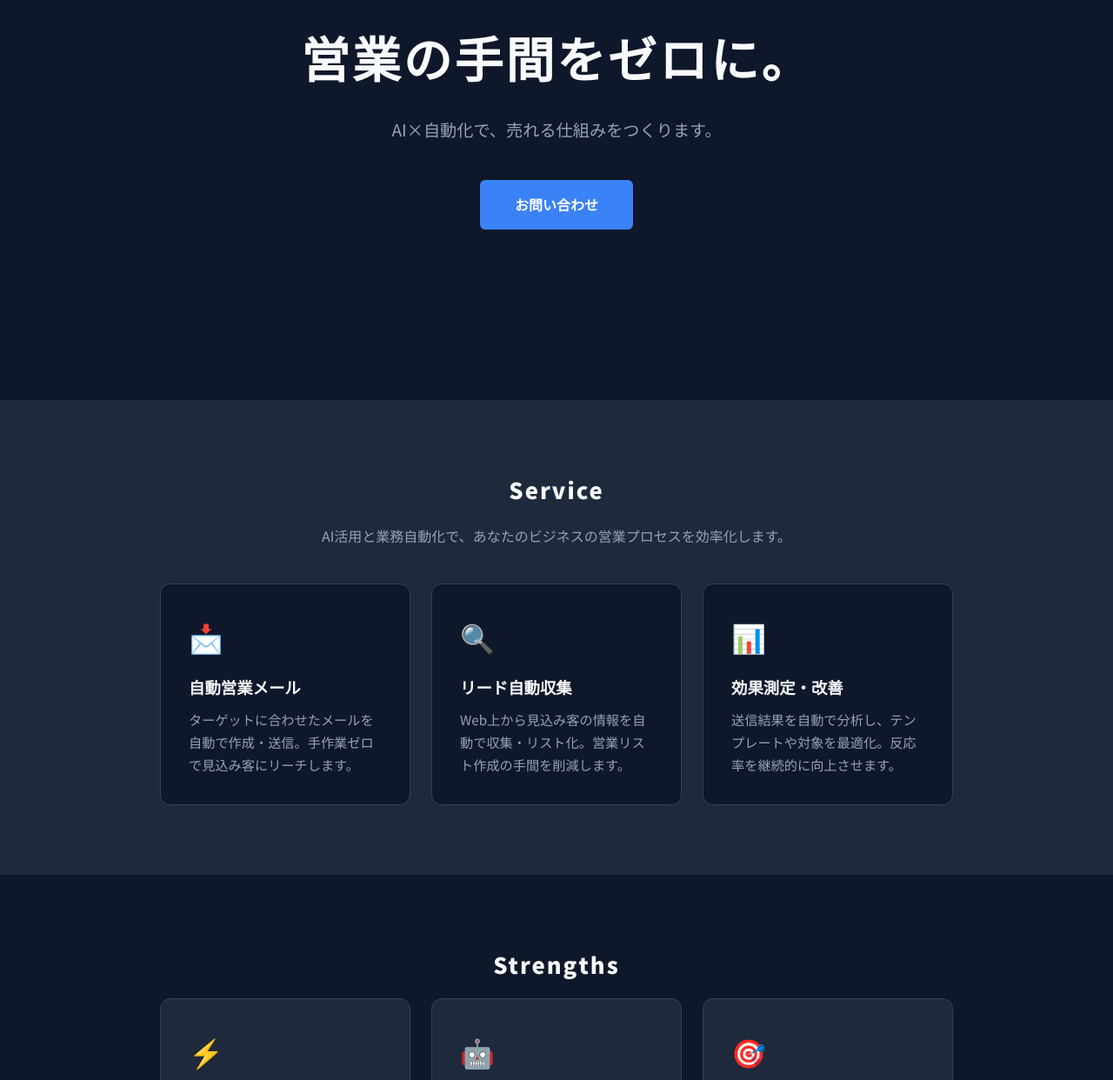
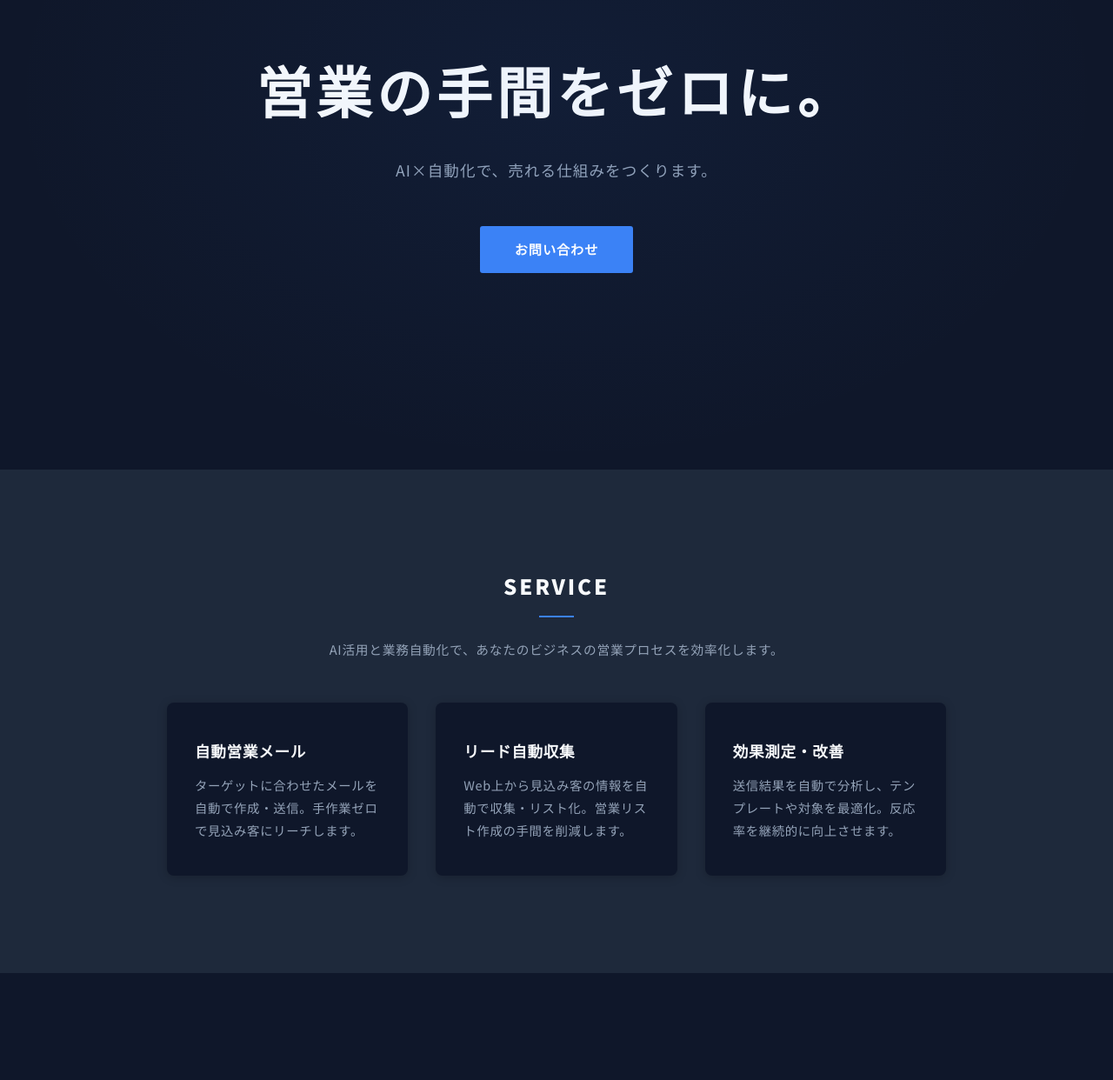
Before and after one commit to makunouti1313/official-site, a plain HTML site: page index.html in a window 1280 px wide. Shown: the part 180-1422 px from the top of the page at 87% size. Drawn offline with Linux system fonts and the light colour scheme.

Commit message:
fix: rename to 内藤優介, elevate design quality

```diff
--- a/index.html
+++ b/index.html
@@ -3,9 +3,9 @@
 <head>
   <meta charset="UTF-8">
   <meta name="viewport" content="width=device-width, initial-scale=1.0">
-  <title>ゆうすけ | AI×自動化で売れる仕組みをつくる</title>
+  <title>内藤 優介 | AI×自動化で売れる仕組みをつくる</title>
   <meta name="description" content="営業の手間をゼロに。AI×自動化で売れる仕組みをつくります。自動営業システムの導入で、あなたのビジネスの集客・営業を効率化します。">
-  <meta property="og:title" content="ゆうすけ | AI×自動化で売れる仕組みをつくる">
+  <meta property="og:title" content="内藤 優介 | AI×自動化で売れる仕組みをつくる">
   <meta property="og:description" content="営業の手間をゼロに。AI×自動化で売れる仕組みをつくります。">
   <meta property="og:type" content="website">
   <meta property="og:url" content="https://makunouti1313.github.io/official-site/">
@@ -33,17 +33,14 @@
       <p class="section-lead">AI活用と業務自動化で、あなたのビジネスの営業プロセスを効率化します。</p>
       <div class="cards">
         <div class="card">
-          <div class="card-icon">📩</div>
           <h3>自動営業メール</h3>
           <p>ターゲットに合わせたメールを自動で作成・送信。手作業ゼロで見込み客にリーチします。</p>
         </div>
         <div class="card">
-          <div class="card-icon">🔍</div>
           <h3>リード自動収集</h3>
           <p>Web上から見込み客の情報を自動で収集・リスト化。営業リスト作成の手間を削減します。</p>
         </div>
         <div class="card">
-          <div class="card-icon">📊</div>
           <h3>効果測定・改善</h3>
           <p>送信結果を自動で分析し、テンプレートや対象を最適化。反応率を継続的に向上させます。</p>
         </div>
@@ -57,17 +54,14 @@
       <h2>Strengths</h2>
       <div class="cards">
         <div class="card">
-          <div class="card-icon">⚡</div>
           <h3>導入コストゼロ</h3>
           <p>初期費用なし。成果が出てからお支払いいただくモデルも対応可能です。</p>
         </div>
         <div class="card">
-          <div class="card-icon">🤖</div>
           <h3>完全自動化</h3>
           <p>リスト作成からメール送信、効果測定まで、全工程を自動化。あなたの時間を奪いません。</p>
         </div>
         <div class="card">
-          <div class="card-icon">🎯</div>
           <h3>業種別カスタマイズ</h3>
           <p>飲食・美容・小売など、業種に合わせた文面とターゲティングで反応率を最大化します。</p>
         </div>
@@ -80,8 +74,8 @@
     <div class="container">
       <h2>Profile</h2>
       <div class="profile-content">
-        <h3>ゆうすけ</h3>
-        <p>AI活用×業務自動化の専門家。企業の営業プロセスにAIを組み込み、集客から顧客獲得までを自動化する仕組みを構築しています。「テクノロジーで、ビジネスの手間をなくす」をモットーに活動中。</p>
+        <h3>内藤 優介</h3>
+        <p>業務自動化コンサルタント。AIを活用した営業プロセスの自動化を専門とし、中小企業の集客効率化を支援しています。「テクノロジーで、ビジネスの手間をなくす」をモットーに活動中。</p>
       </div>
     </div>
   </section>
@@ -103,7 +97,7 @@
         <a href="https://note.com/" target="_blank" rel="noopener">note</a>
         <a href="https://github.com/makunouti1313" target="_blank" rel="noopener">GitHub</a>
       </div>
-      <p class="copyright">&copy; 2026 ゆうすけ</p>
+      <p class="copyright">&copy; 2026 内藤 優介</p>
     </div>
   </footer>
 
--- a/styles.css
+++ b/styles.css
@@ -9,37 +9,49 @@ body {
   line-height: 1.8;
   color: #e2e8f0;
   background: #0f172a;
+  letter-spacing: 0.04em;
 }
 
 .container {
   max-width: 960px;
   margin: 0 auto;
-  padding: 0 1.5rem;
+  padding: 0 2rem;
 }
 
 /* Hero */
 .hero {
-  min-height: 80vh;
+  min-height: 90vh;
   display: flex;
   align-items: center;
   justify-content: center;
   text-align: center;
-  background: linear-gradient(135deg, #0f172a 0%, #1e293b 50%, #0f172a 100%);
-  padding: 4rem 1.5rem;
+  background:
+    linear-gradient(135deg, #0f172a 0%, #1a2640 30%, #1e293b 50%, #1a2640 70%, #0f172a 100%);
+  padding: 6rem 2rem;
+  position: relative;
+}
+
+.hero::before {
+  content: "";
+  position: absolute;
+  inset: 0;
+  background: radial-gradient(ellipse at 50% 40%, rgba(59, 130, 246, 0.06) 0%, transparent 70%);
+  pointer-events: none;
 }
 
 .hero h1 {
-  font-size: 2.8rem;
+  font-size: 3.2rem;
   font-weight: 900;
-  letter-spacing: 0.05em;
+  letter-spacing: 0.08em;
   color: #f8fafc;
-  margin-bottom: 1rem;
+  margin-bottom: 1.2rem;
 }
 
 .hero .subtitle {
-  font-size: 1.2rem;
+  font-size: 1.1rem;
   color: #94a3b8;
-  margin-bottom: 2.5rem;
+  margin-bottom: 3rem;
+  letter-spacing: 0.06em;
 }
 
 /* CTA Button */
@@ -48,10 +60,11 @@ body {
   background: #3b82f6;
   color: #fff;
   font-weight: 700;
-  font-size: 1rem;
-  padding: 0.9rem 2.5rem;
-  border-radius: 6px;
+  font-size: 0.95rem;
+  padding: 0.85rem 2.5rem;
+  border-radius: 3px;
   text-decoration: none;
+  letter-spacing: 0.06em;
   transition: background 0.2s, transform 0.2s;
 }
 
@@ -62,7 +75,7 @@ body {
 
 /* Sections */
 section {
-  padding: 5rem 0;
+  padding: 7rem 0;
 }
 
 section:nth-child(even) {
@@ -74,33 +87,46 @@ section:nth-child(odd) {
 }
 
 h2 {
-  font-size: 1.6rem;
+  font-size: 1.5rem;
   font-weight: 900;
-  letter-spacing: 0.08em;
+  letter-spacing: 0.12em;
   color: #f8fafc;
-  margin-bottom: 1rem;
+  margin-bottom: 0.8rem;
   text-align: center;
+  text-transform: uppercase;
+}
+
+h2::after {
+  content: "";
+  display: block;
+  width: 40px;
+  height: 2px;
+  background: #3b82f6;
+  margin: 0.8rem auto 0;
 }
 
 .section-lead {
   text-align: center;
   color: #94a3b8;
-  margin-bottom: 2.5rem;
-  font-size: 1rem;
+  margin-bottom: 3rem;
+  margin-top: 1.5rem;
+  font-size: 0.92rem;
+  letter-spacing: 0.05em;
 }
 
 /* Cards */
 .cards {
   display: grid;
   grid-template-columns: 1fr;
-  gap: 1.5rem;
+  gap: 2rem;
 }
 
 .card {
   background: #1e293b;
-  border: 1px solid #334155;
-  border-radius: 12px;
-  padding: 2rem;
+  border: none;
+  border-radius: 8px;
+  padding: 2.5rem 2rem;
+  box-shadow: 0 2px 12px rgba(0, 0, 0, 0.2);
   transition: box-shadow 0.2s, transform 0.2s;
 }
 
@@ -109,46 +135,43 @@ section:nth-child(even) .card {
 }
 
 .card:hover {
-  box-shadow: 0 8px 30px rgba(59, 130, 246, 0.15);
+  box-shadow: 0 8px 32px rgba(59, 130, 246, 0.12);
   transform: translateY(-3px);
 }
 
-.card-icon {
-  font-size: 2rem;
-  margin-bottom: 0.8rem;
-}
-
 .card h3 {
-  font-size: 1.15rem;
+  font-size: 1.1rem;
   font-weight: 700;
   color: #f8fafc;
-  margin-bottom: 0.5rem;
+  margin-bottom: 0.6rem;
+  letter-spacing: 0.04em;
 }
 
 .card p {
-  font-size: 0.95rem;
+  font-size: 0.9rem;
   color: #94a3b8;
-  line-height: 1.7;
+  line-height: 1.8;
 }
 
 /* Profile */
 .profile-content {
   max-width: 640px;
-  margin: 0 auto;
+  margin: 2rem auto 0;
   text-align: center;
 }
 
 .profile-content h3 {
-  font-size: 1.4rem;
+  font-size: 1.3rem;
   font-weight: 700;
   color: #f8fafc;
-  margin-bottom: 1rem;
+  margin-bottom: 1.2rem;
+  letter-spacing: 0.08em;
 }
 
 .profile-content p {
   color: #94a3b8;
-  font-size: 1rem;
-  line-height: 1.9;
+  font-size: 0.92rem;
+  line-height: 2;
 }
 
 /* Contact */
@@ -158,7 +181,7 @@ section:nth-child(even) .card {
 
 /* Footer */
 footer {
-  padding: 2.5rem 0;
+  padding: 3rem 0;
   background: #0f172a;
   border-top: 1px solid #1e293b;
   text-align: center;
@@ -167,15 +190,17 @@ footer {
 .footer-links {
   display: flex;
   justify-content: center;
-  gap: 2rem;
-  margin-bottom: 1rem;
+  gap: 2.5rem;
+  margin-bottom: 1.5rem;
 }
 
 .footer-links a {
   color: #64748b;
   text-decoration: none;
   font-weight: 700;
-  font-size: 0.9rem;
+  font-size: 0.85rem;
+  letter-spacing: 0.1em;
+  text-transform: uppercase;
   transition: color 0.2s;
 }
 
@@ -185,13 +210,14 @@ footer {
 
 .copyright {
   color: #475569;
-  font-size: 0.8rem;
+  font-size: 0.75rem;
+  letter-spacing: 0.06em;
 }
 
 /* Responsive */
 @media (min-width: 640px) {
   .hero h1 {
-    font-size: 3.5rem;
+    font-size: 4rem;
   }
 
   .cards {
@@ -201,7 +227,7 @@ footer {
 
 @media (max-width: 639px) {
   .hero h1 {
-    font-size: 2rem;
+    font-size: 2.2rem;
   }
 
   .hero .subtitle {
@@ -209,6 +235,6 @@ footer {
   }
 
   section {
-    padding: 3.5rem 0;
+    padding: 5rem 0;
   }
 }
```
Also changed, not shown: ogp.svg, 1 other file.
